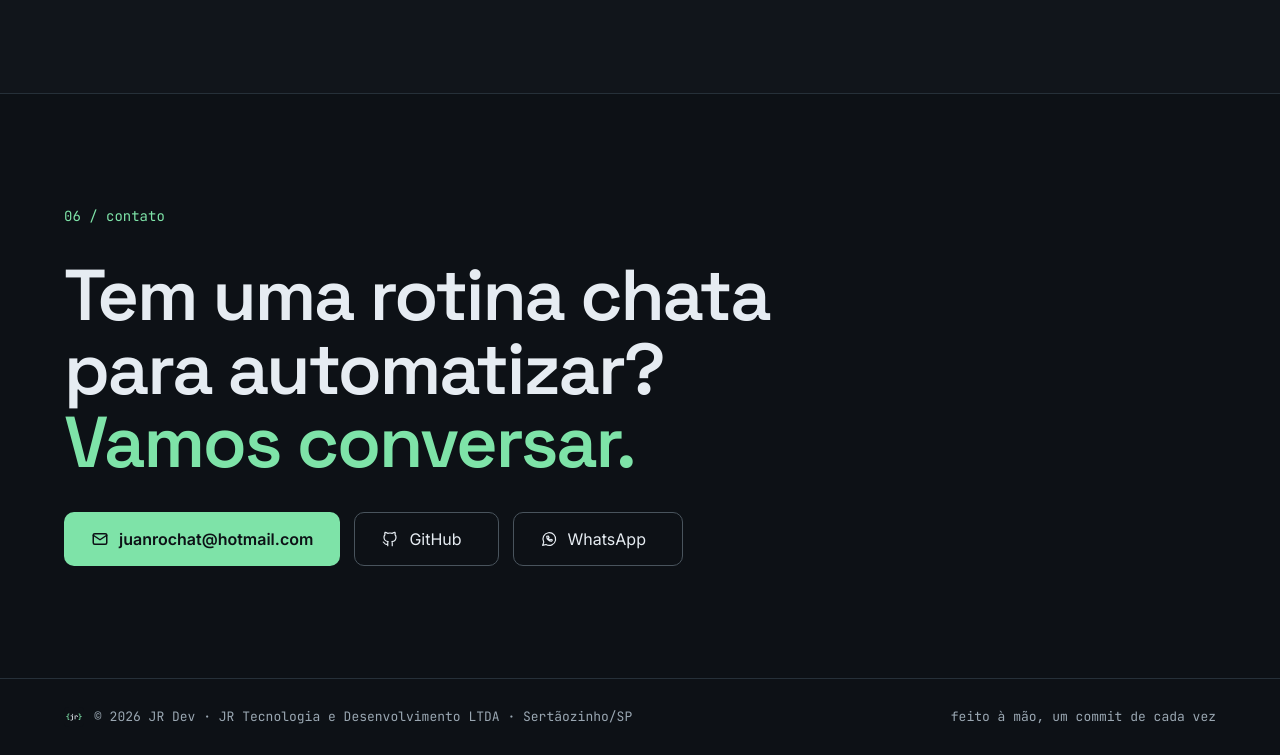
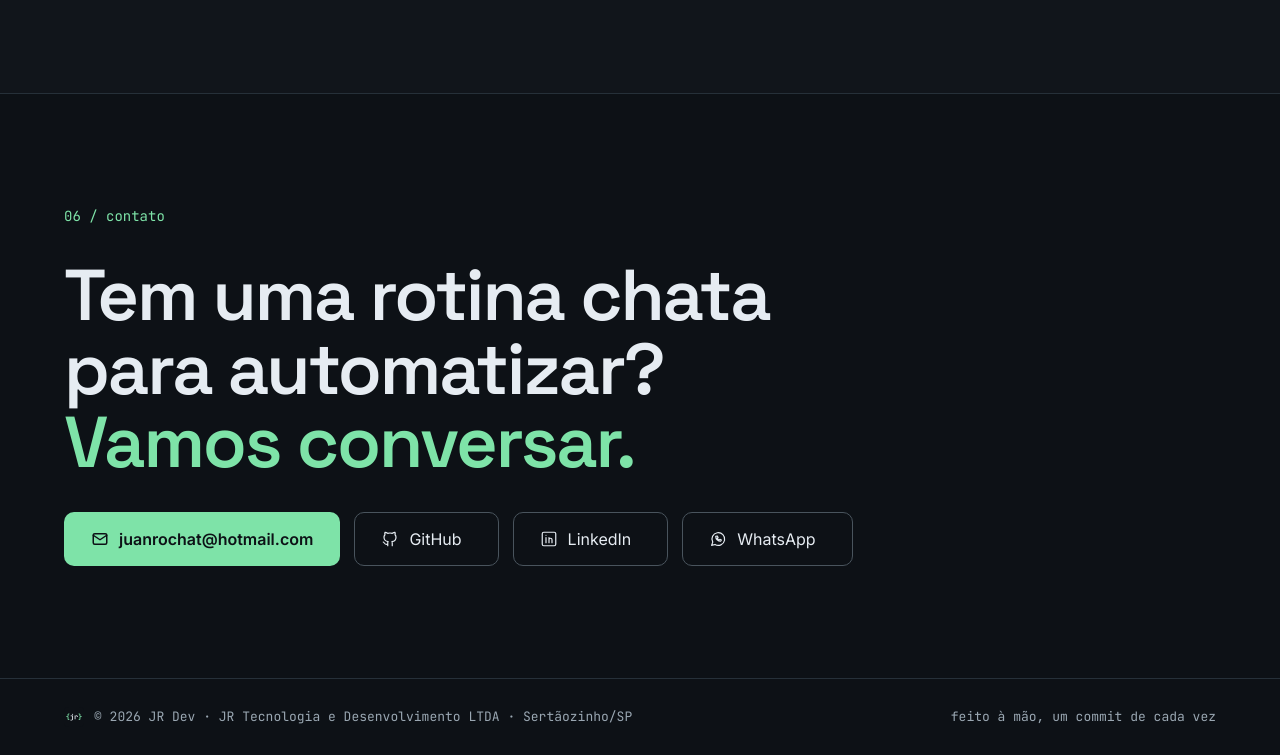
Before and after one commit to JuanRochaz/juanrochaz.github.io, a plain HTML site: page index.html in a window 1280 px wide. Shown: the part 4648-5403 px from the top of the page. Drawn offline with Linux system fonts and the light colour scheme.

Commit message:
content: LinkedIn de volta no contato
Co-Authored-By: Claude Opus 5.5 <noreply@anthropic.com>

```diff
--- a/index.html
+++ b/index.html
@@ -320,6 +320,10 @@ juan.<span class="tok-fn">aprender</span>(<span class="tok-str">"um pouco todo d
             <svg width="18" height="18" viewBox="0 0 24 24" fill="none" stroke="currentColor" stroke-width="1.6" stroke-linecap="round" stroke-linejoin="round" aria-hidden="true"><path d="M9 19c-4.3 1.4-4.3-2.5-6-3m12 5v-3.5c0-1 .1-1.4-.5-2 2.8-.3 5.5-1.4 5.5-6a4.6 4.6 0 0 0-1.3-3.2 4.2 4.2 0 0 0-.1-3.2s-1.1-.3-3.5 1.3a12.3 12.3 0 0 0-6.2 0C6.5 2.8 5.4 3.1 5.4 3.1a4.2 4.2 0 0 0-.1 3.2A4.6 4.6 0 0 0 4 9.5c0 4.6 2.7 5.7 5.5 6-.6.6-.6 1.2-.5 2V21"/></svg>
             GitHub<span class="sr-only"> (abre em nova aba)</span>
           </a>
+          <a class="btn btn-secondary" href="https://www.linkedin.com/in/juan-rocha-t23" target="_blank" rel="noopener">
+            <svg width="18" height="18" viewBox="0 0 24 24" fill="none" stroke="currentColor" stroke-width="1.6" stroke-linecap="round" stroke-linejoin="round" aria-hidden="true"><rect x="3" y="3" width="18" height="18" rx="2"/><path d="M8 10v7M8 7v.01M12 17v-4a2 2 0 0 1 4 0v4M12 10v7"/></svg>
+            LinkedIn<span class="sr-only"> (abre em nova aba)</span>
+          </a>
           <!-- wa.me + 55 (Brasil) + 16 (DDD) + número, sem espaços nem traços -->
           <a class="btn btn-secondary" href="https://wa.me/5516993301305" target="_blank" rel="noopener">
             <svg width="18" height="18" viewBox="0 0 24 24" fill="none" stroke="currentColor" stroke-width="1.6" stroke-linecap="round" stroke-linejoin="round" aria-hidden="true"><path d="M3.5 20.5 5 16.2A8.5 8.5 0 1 1 8 19.3z"/><path d="M9 8.5c0 3.6 2.9 6.5 6.5 6.5l1-1.6-2-1-1 1a4.5 4.5 0 0 1-2.4-2.4l1-1-1-2z"/></svg>
```
Also changed, not shown: versao-2/index.html (+1 -0 lines).
